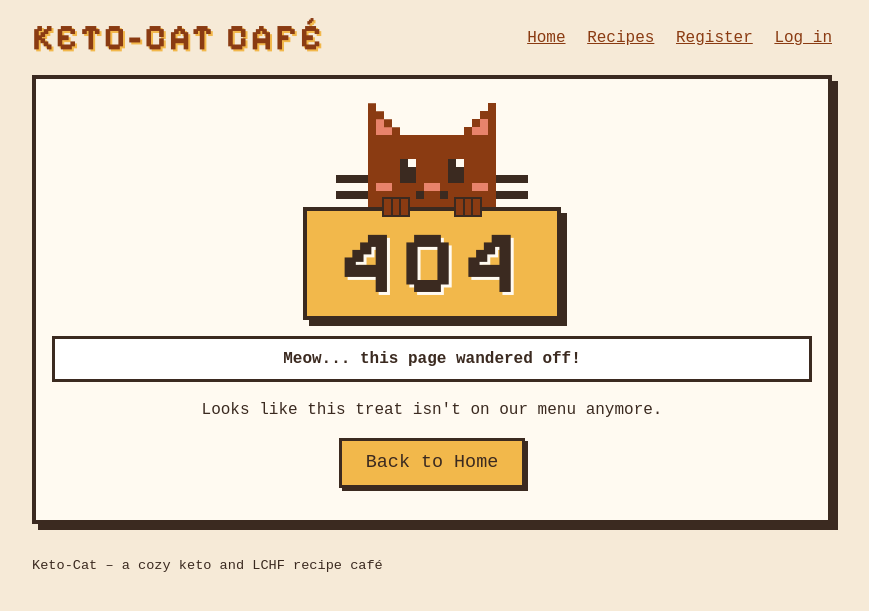
After one commit to inga-divra/keto-cat, a Flask app: template templates/404.html in a window 1280 px wide. The commit adds this page. Shown: the top 611 px of the page, without its empty margins (208-1077 px from the left). Run offline with Flask 3, Linux system fonts and the light colour scheme; the template is opened without the code that fills it, so the values that code supplies are empty.

Commit message:
feat: add custom 404 page with pixel-art cat

```diff
--- a/app.py
+++ b/app.py
@@ -58,6 +58,10 @@ def add_csrf_token():
     # are protected too, not only the forms of logged-in users.
     if "csrf_token" not in session:
         session["csrf_token"] = secrets.token_hex(16)
+
+@app.errorhandler(404)
+def page_not_found(_error):
+    return render_template("404.html"), 404
 
 @app.route("/")
 def index():
--- a/static/main.css
+++ b/static/main.css
@@ -77,7 +77,10 @@ input {
   border: 3px solid #3b2a20;
 }
 
-button {
+button,
+.button {
+  display: inline-block;
+  text-decoration: none;
   font: inherit;
   background: #f2b84b;
   color: #3b2a20;
@@ -127,3 +130,199 @@ button.danger {
 .actions a {
   margin-right: 12px;
 }
+
+/* 404 page */
+
+.visually-hidden {
+  position: absolute;
+  width: 1px;
+  height: 1px;
+  overflow: hidden;
+  clip-path: inset(50%);
+  white-space: nowrap;
+}
+
+.not-found {
+  text-align: center;
+}
+
+.button-large {
+  font-size: 1.15em;
+  padding: 8px 24px;
+}
+
+/* The cat is drawn on a grid of 24 x 15 "pixels"; --p is one pixel. */
+.peeking-cat {
+  --p: 6px;
+  position: relative;
+  width: calc(24 * var(--p));
+  height: calc(14 * var(--p));
+  margin: 8px auto 0;
+}
+
+.peeking-cat span {
+  position: absolute;
+}
+
+.cat-head {
+  left: calc(4 * var(--p));
+  top: calc(4 * var(--p));
+  width: calc(16 * var(--p));
+  height: calc(11 * var(--p));
+  background: #8a3b12;
+}
+
+.cat-ear {
+  top: 0;
+  width: calc(4 * var(--p));
+  height: calc(4 * var(--p));
+  background: #8a3b12;
+  clip-path: polygon(0 0, 25% 0, 25% 25%, 50% 25%, 50% 50%, 75% 50%,
+                     75% 75%, 100% 75%, 100% 100%, 0 100%);
+}
+
+.cat-inner-ear {
+  top: calc(2 * var(--p));
+  width: calc(2 * var(--p));
+  height: calc(2 * var(--p));
+  background: #e8836b;
+  clip-path: polygon(0 0, 50% 0, 50% 50%, 100% 50%, 100% 100%, 0 100%);
+}
+
+.cat-ear-left {
+  left: calc(4 * var(--p));
+}
+
+.cat-ear-right {
+  left: calc(16 * var(--p));
+  transform: scaleX(-1);
+}
+
+.cat-inner-ear-left {
+  left: calc(5 * var(--p));
+}
+
+.cat-inner-ear-right {
+  left: calc(17 * var(--p));
+  transform: scaleX(-1);
+}
+
+.cat-eye {
+  top: calc(7 * var(--p));
+  width: calc(2 * var(--p));
+  height: calc(3 * var(--p));
+  background: #3b2a20;
+}
+
+/* Small highlight in the top-left corner of each eye */
+.cat-eye::after {
+  content: "";
+  position: absolute;
+  width: var(--p);
+  height: var(--p);
+  background: #fffaf1;
+}
+
+.cat-eye-left {
+  left: calc(8 * var(--p));
+}
+
+.cat-eye-right {
+  left: calc(14 * var(--p));
+}
+
+.cat-cheek {
+  top: calc(10 * var(--p));
+  width: calc(2 * var(--p));
+  height: var(--p);
+  background: #e8836b;
+}
+
+.cat-cheek-left {
+  left: calc(5 * var(--p));
+}
+
+.cat-cheek-right {
+  left: calc(17 * var(--p));
+}
+
+.cat-nose {
+  left: calc(11 * var(--p));
+  top: calc(10 * var(--p));
+  width: calc(2 * var(--p));
+  height: var(--p);
+  background: #e8836b;
+}
+
+.cat-mouth {
+  left: calc(10 * var(--p));
+  top: calc(11 * var(--p));
+  width: calc(4 * var(--p));
+  height: var(--p);
+  background: linear-gradient(90deg, #3b2a20 25%, transparent 25% 75%, #3b2a20 75%);
+}
+
+.cat-whiskers {
+  top: calc(9 * var(--p));
+  width: calc(4 * var(--p));
+  height: calc(3 * var(--p));
+  background: linear-gradient(#3b2a20 33.3%, transparent 33.3% 66.6%, #3b2a20 66.6%);
+}
+
+.cat-whiskers-left {
+  left: 0;
+}
+
+.cat-whiskers-right {
+  left: calc(20 * var(--p));
+}
+
+/* The paws are drawn above the sign, so the cat seems to hold on to it. */
+.cat-paw {
+  z-index: 2;
+  top: calc(12 * var(--p));
+  width: calc(3 * var(--p));
+  height: calc(2 * var(--p));
+  background: linear-gradient(90deg, #8a3b12 31%, #3b2a20 31% 36%, #8a3b12 36% 64%,
+                              #3b2a20 64% 69%, #8a3b12 69%);
+  box-shadow: 0 0 0 2px #3b2a20;
+}
+
+.cat-paw-left {
+  left: calc(6 * var(--p));
+}
+
+.cat-paw-right {
+  left: calc(15 * var(--p));
+}
+
+.error-sign {
+  position: relative;
+  z-index: 1;
+  display: inline-block;
+  margin-top: -6px;
+  padding: 4px 32px;
+  background: #f2b84b;
+  border: 4px solid #3b2a20;
+  box-shadow: 6px 6px 0 #3b2a20;
+}
+
+.error-code {
+  margin: 0;
+  font-family: "Pixelify Sans", "Courier New", monospace;
+  font-weight: 700;
+  font-size: clamp(3.5rem, 16vw, 5.5rem);
+  line-height: 1.1;
+  letter-spacing: 0.1em;
+  text-shadow: 3px 3px 0 #fffaf1;
+}
+
+@media (min-width: 600px) {
+  .peeking-cat {
+    --p: 8px;
+  }
+
+  .error-sign {
+    margin-top: -8px;
+  }
+}
--- /dev/null
+++ b/templates/404.html
@@ -0,0 +1,33 @@
+{% extends "layout.html" %}
+
+{% block title %}Page not found{% endblock %}
+
+{% block content %}
+<section class="counter not-found">
+  <div class="peeking-cat" aria-hidden="true">
+    <span class="cat-ear cat-ear-left"></span>
+    <span class="cat-ear cat-ear-right"></span>
+    <span class="cat-head"></span>
+    <span class="cat-inner-ear cat-inner-ear-left"></span>
+    <span class="cat-inner-ear cat-inner-ear-right"></span>
+    <span class="cat-eye cat-eye-left"></span>
+    <span class="cat-eye cat-eye-right"></span>
+    <span class="cat-cheek cat-cheek-left"></span>
+    <span class="cat-cheek cat-cheek-right"></span>
+    <span class="cat-nose"></span>
+    <span class="cat-mouth"></span>
+    <span class="cat-whiskers cat-whiskers-left"></span>
+    <span class="cat-whiskers cat-whiskers-right"></span>
+    <span class="cat-paw cat-paw-left"></span>
+    <span class="cat-paw cat-paw-right"></span>
+  </div>
+
+  <div class="error-sign">
+    <h2 class="error-code">404<span class="visually-hidden"> – page not found</span></h2>
+  </div>
+
+  <p class="speech"><strong>Meow... this page wandered off!</strong></p>
+  <p>Looks like this treat isn't on our menu anymore.</p>
+  <p><a href="/" class="button button-large">Back to Home</a></p>
+</section>
+{% endblock %}
```
